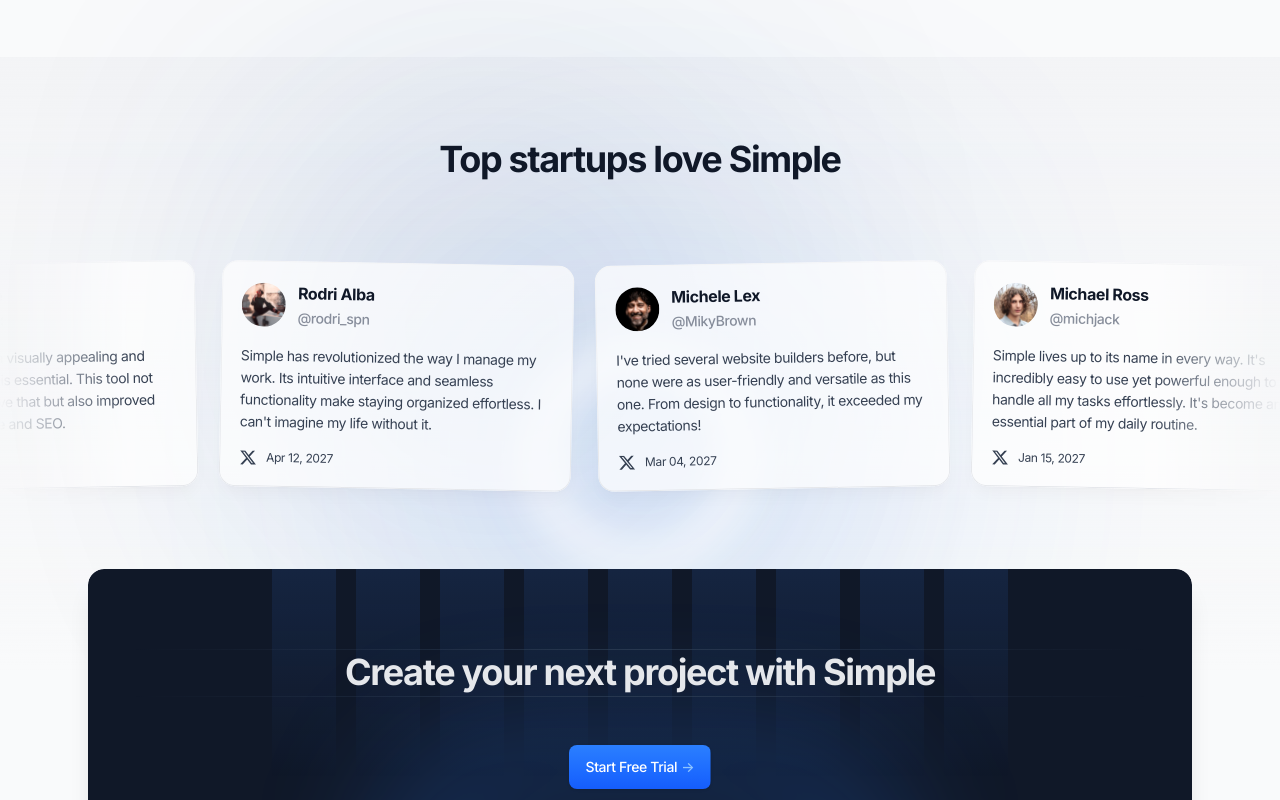
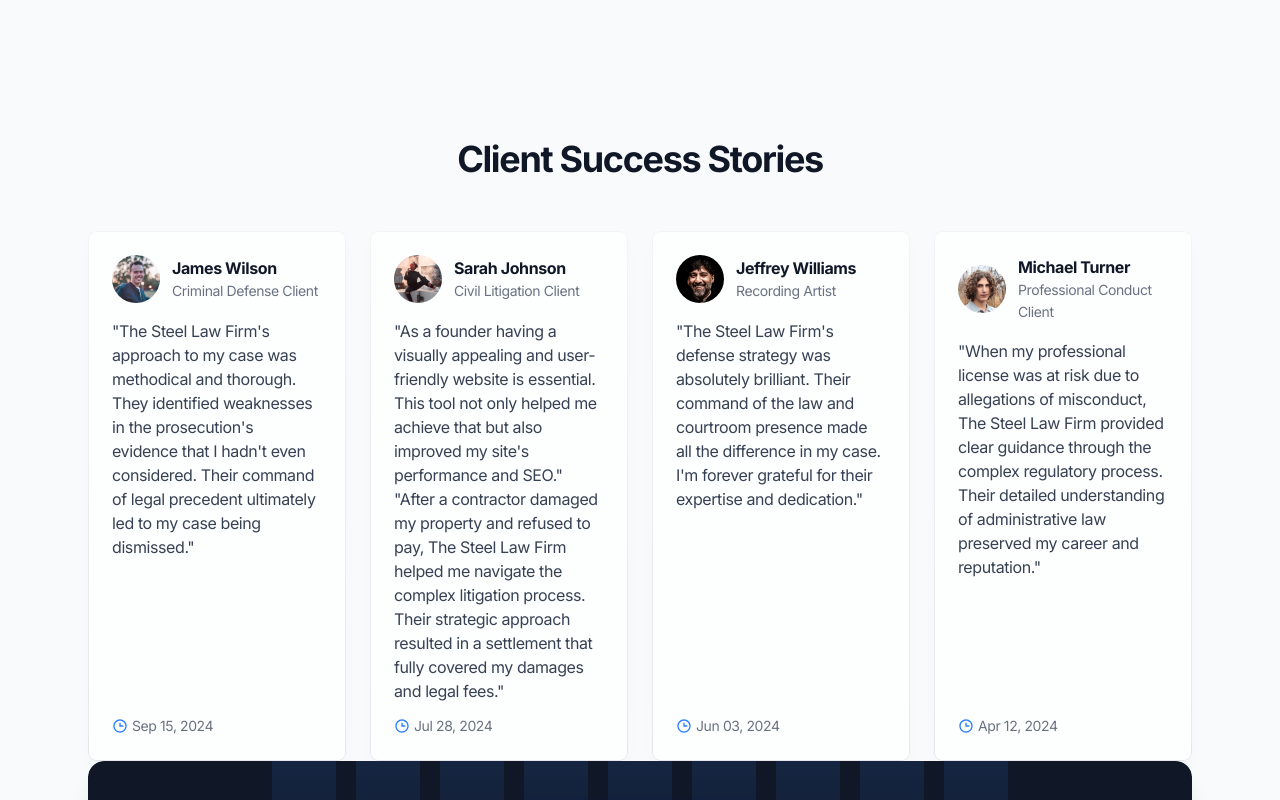
Before and after one commit to nathanroses/steelfirm, a Next.js app: page / in a window 1280 px wide. Shown: the part 4040-4840 px from the top of the page. Built offline with nearby package versions, Linux system fonts and the light colour scheme.

Commit message:
Update testimonials-carousel.tsx

```diff
--- a/components/testimonials-carousel.tsx
+++ b/components/testimonials-carousel.tsx
@@ -1,102 +1,127 @@
-import Testimonial from "@/components/testimonial";
+import Image from "next/image";
 import TestimonialImg01 from "@/public/images/testimonial-01.jpg";
 import TestimonialImg02 from "@/public/images/testimonial-02.jpg";
 import TestimonialImg03 from "@/public/images/testimonial-03.jpg";
 import TestimonialImg04 from "@/public/images/testimonial-04.jpg";
 
-export default function TestimonialsCarousel() {
-  const testimonials = [
-    {
-      img: TestimonialImg01,
-      name: "Peter Lowe",
-      username: "@peterlowex",
-      date: "May 19, 2027",
-      content:
-        "As a founder, having a visually appealing and user-friendly website is essential. This tool not only helped me achieve that but also improved my site's performance and SEO.",
-      channel: "Twitter",
-    },
-    {
-      img: TestimonialImg02,
-      name: "Rodri Alba",
-      username: "@rodri_spn",
-      date: "Apr 12, 2027",
-      content:
-        "Simple has revolutionized the way I manage my work. Its intuitive interface and seamless functionality make staying organized effortless. I can't imagine my life without it.",
-      channel: "Twitter",
-    },
-    {
-      img: TestimonialImg03,
-      name: "Michele Lex",
-      username: "@MikyBrown",
-      date: "Mar 04, 2027",
-      content:
-        "I've tried several website builders before, but none were as user-friendly and versatile as this one. From design to functionality, it exceeded my expectations!",
-      channel: "Twitter",
-    },
-    {
-      img: TestimonialImg04,
-      name: "Michael Ross",
-      username: "@michjack",
-      date: "Jan 15, 2027",
-      content:
-        "Simple lives up to its name in every way. It's incredibly easy to use yet powerful enough to handle all my tasks effortlessly. It's become an essential part of my daily routine.",
-      channel: "Twitter",
-    },
-  ];
+export default function ClientTestimonials() {
+  return (
+    <section className="relative pt-12 md:pt-20">
+      <div className="mx-auto max-w-6xl px-4 sm:px-6">
+        <div className="text-center pb-12">
+          <h2 className="text-3xl font-bold md:text-4xl">
+            Client Success Stories
+          </h2>
+        </div>
 
-  return (
-    <section className="relative before:pointer-events-none before:absolute before:inset-0 before:-z-10 before:h-[120%] before:bg-linear-to-b before:from-gray-100">
-      <div className="pt-12 md:pt-20">
-        <div className="mx-auto max-w-6xl px-4 sm:px-6">
-          <div className="mx-auto max-w-3xl text-center">
-            <h2 className="text-3xl font-bold md:text-4xl">
-              Top startups love Simple
-            </h2>
+        {/* Testimonial grid */}
+        <div className="grid gap-6 md:grid-cols-2 lg:grid-cols-4">
+          {/* Testimonial 1 */}
+          <div className="bg-white/70 rounded-lg p-6 shadow-lg shadow-black/[0.03] relative flex flex-col before:absolute before:inset-0 before:rounded-[inherit] before:border before:border-transparent before:[background:linear-gradient(var(--color-gray-100),var(--color-gray-200))_border-box] before:[mask-composite:exclude_!important] before:[mask:linear-gradient(white_0_0)_padding-box,_linear-gradient(white_0_0)]">
+            <div className="mb-4 flex items-center">
+              <Image
+                className="rounded-full mr-3"
+                src={TestimonialImg01}
+                width={48}
+                height={48}
+                alt="Client"
+              />
+              <div>
+                <h4 className="font-bold">James Wilson</h4>
+                <p className="text-sm text-gray-500">Criminal Defense Client</p>
+              </div>
+            </div>
+            <blockquote className="grow text-gray-700 mb-3">
+              "The Steel Law Firm's approach to my case was methodical and thorough. They identified weaknesses in the prosecution's evidence that I hadn't even considered. Their command of legal precedent ultimately led to my case being dismissed."
+            </blockquote>
+            <div className="text-sm text-gray-500 flex items-center">
+              <svg className="w-4 h-4 mr-1 fill-current text-blue-500" xmlns="http://www.w3.org/2000/svg" viewBox="0 0 24 24">
+                <path d="M12 2C6.486 2 2 6.486 2 12s4.486 10 10 10 10-4.486 10-10S17.514 2 12 2zm0 18c-4.411 0-8-3.589-8-8s3.589-8 8-8 8 3.589 8 8-3.589 8-8 8z"/>
+                <path d="M13 7h-2v6h6v-2h-4z"/>
+              </svg>
+              Sep 15, 2024
+            </div>
           </div>
-        </div>
-        <div className="relative mx-auto flex max-w-[94rem] justify-center">
-          <div
-            className="absolute bottom-20 -z-10 -translate-x-36"
-            aria-hidden="true"
-          >
-            <div className="h-80 w-80 rounded-full bg-linear-to-tr from-blue-500 to-gray-900 opacity-30 blur-[160px] will-change-[filter]" />
+
+          {/* Testimonial 2 */}
+          <div className="bg-white/70 rounded-lg p-6 shadow-lg shadow-black/[0.03] relative flex flex-col before:absolute before:inset-0 before:rounded-[inherit] before:border before:border-transparent before:[background:linear-gradient(var(--color-gray-100),var(--color-gray-200))_border-box] before:[mask-composite:exclude_!important] before:[mask:linear-gradient(white_0_0)_padding-box,_linear-gradient(white_0_0)]">
+            <div className="mb-4 flex items-center">
+              <Image
+                className="rounded-full mr-3"
+                src={TestimonialImg02}
+                width={48}
+                height={48}
+                alt="Client"
+              />
+              <div>
+                <h4 className="font-bold">Sarah Johnson</h4>
+                <p className="text-sm text-gray-500">Civil Litigation Client</p>
+              </div>
+            </div>
+            <blockquote className="grow text-gray-700 mb-3">
+              "As a founder having a visually appealing and user-friendly website is essential. This tool not only helped me achieve that but also improved my site's performance and SEO."
+              "After a contractor damaged my property and refused to pay, The Steel Law Firm helped me navigate the complex litigation process. Their strategic approach resulted in a settlement that fully covered my damages and legal fees."
+            </blockquote>
+            <div className="text-sm text-gray-500 flex items-center">
+              <svg className="w-4 h-4 mr-1 fill-current text-blue-500" xmlns="http://www.w3.org/2000/svg" viewBox="0 0 24 24">
+                <path d="M12 2C6.486 2 2 6.486 2 12s4.486 10 10 10 10-4.486 10-10S17.514 2 12 2zm0 18c-4.411 0-8-3.589-8-8s3.589-8 8-8 8 3.589 8 8-3.589 8-8 8z"/>
+                <path d="M13 7h-2v6h6v-2h-4z"/>
+              </svg>
+              Jul 28, 2024
+            </div>
           </div>
-          <div className="absolute -bottom-10 -z-10" aria-hidden="true">
-            <div className="h-80 w-80 rounded-full bg-blue-500 opacity-40 blur-[160px] will-change-[filter]" />
+
+          {/* Testimonial 3 */}
+          <div className="bg-white/70 rounded-lg p-6 shadow-lg shadow-black/[0.03] relative flex flex-col before:absolute before:inset-0 before:rounded-[inherit] before:border before:border-transparent before:[background:linear-gradient(var(--color-gray-100),var(--color-gray-200))_border-box] before:[mask-composite:exclude_!important] before:[mask:linear-gradient(white_0_0)_padding-box,_linear-gradient(white_0_0)]">
+            <div className="mb-4 flex items-center">
+              <Image
+                className="rounded-full mr-3"
+                src={TestimonialImg03}
+                width={48}
+                height={48}
+                alt="Client"
+              />
+              <div>
+                <h4 className="font-bold">Jeffrey Williams</h4>
+                <p className="text-sm text-gray-500">Recording Artist</p>
+              </div>
+            </div>
+            <blockquote className="grow text-gray-700 mb-3">
+              "The Steel Law Firm's defense strategy was absolutely brilliant. Their command of the law and courtroom presence made all the difference in my case. I'm forever grateful for their expertise and dedication."
+            </blockquote>
+            <div className="text-sm text-gray-500 flex items-center">
+              <svg className="w-4 h-4 mr-1 fill-current text-blue-500" xmlns="http://www.w3.org/2000/svg" viewBox="0 0 24 24">
+                <path d="M12 2C6.486 2 2 6.486 2 12s4.486 10 10 10 10-4.486 10-10S17.514 2 12 2zm0 18c-4.411 0-8-3.589-8-8s3.589-8 8-8 8 3.589 8 8-3.589 8-8 8z"/>
+                <path d="M13 7h-2v6h6v-2h-4z"/>
+              </svg>
+              Jun 03, 2024
+            </div>
           </div>
-          <div className="absolute bottom-0 -z-10" aria-hidden="true">
-            <div className="h-56 w-56 rounded-full border-[20px] border-white blur-[20px] will-change-[filter]" />
-          </div>
-          {/* Row */}
-          <div className="group inline-flex w-full flex-nowrap py-12 [mask-image:_linear-gradient(to_right,transparent_0,_black_10%,_black_90%,transparent_100%)] md:py-20">
-            <div className="flex animate-[infinite-scroll_60s_linear_infinite] items-start justify-center group-hover:[animation-play-state:paused] md:justify-start *:mx-3">
-              {/* Items */}
-              {testimonials.map((testimonial, index) => (
-                <Testimonial
-                  key={index}
-                  testimonial={testimonial}
-                  className="w-[22rem] transition-transform duration-300 group-hover:rotate-0"
-                >
-                  {testimonial.content}
-                </Testimonial>
-              ))}
+
+          {/* Testimonial 4 */}
+          <div className="bg-white/70 rounded-lg p-6 shadow-lg shadow-black/[0.03] relative flex flex-col before:absolute before:inset-0 before:rounded-[inherit] before:border before:border-transparent before:[background:linear-gradient(var(--color-gray-100),var(--color-gray-200))_border-box] before:[mask-composite:exclude_!important] before:[mask:linear-gradient(white_0_0)_padding-box,_linear-gradient(white_0_0)]">
+            <div className="mb-4 flex items-center">
+              <Image
+                className="rounded-full mr-3"
+                src={TestimonialImg04}
+                width={48}
+                height={48}
+                alt="Client"
+              />
+              <div>
+                <h4 className="font-bold">Michael Turner</h4>
+                <p className="text-sm text-gray-500">Professional Conduct Client</p>
+              </div>
             </div>
-            {/* Duplicated element for infinite scroll */}
-            <div
-              className="flex animate-[infinite-scroll_60s_linear_infinite] items-start justify-center group-hover:[animation-play-state:paused] md:justify-start *:mx-3"
-              aria-hidden="true"
-            >
-              {/* Items */}
-              {testimonials.map((testimonial, index) => (
-                <Testimonial
-                  key={index}
-                  testimonial={testimonial}
-                  cloned={true}
-                  className="w-[22rem] transition-transform duration-300 group-hover:rotate-0"
-                >
-                  {testimonial.content}
-                </Testimonial>
-              ))}
+            <blockquote className="grow text-gray-700 mb-3">
+              "When my professional license was at risk due to allegations of misconduct, The Steel Law Firm provided clear guidance through the complex regulatory process. Their detailed understanding of administrative law preserved my career and reputation."
+            </blockquote>
+            <div className="text-sm text-gray-500 flex items-center">
+              <svg className="w-4 h-4 mr-1 fill-current text-blue-500" xmlns="http://www.w3.org/2000/svg" viewBox="0 0 24 24">
+                <path d="M12 2C6.486 2 2 6.486 2 12s4.486 10 10 10 10-4.486 10-10S17.514 2 12 2zm0 18c-4.411 0-8-3.589-8-8s3.589-8 8-8 8 3.589 8 8-3.589 8-8 8z"/>
+                <path d="M13 7h-2v6h6v-2h-4z"/>
+              </svg>
+              Apr 12, 2024
             </div>
           </div>
         </div>
```
